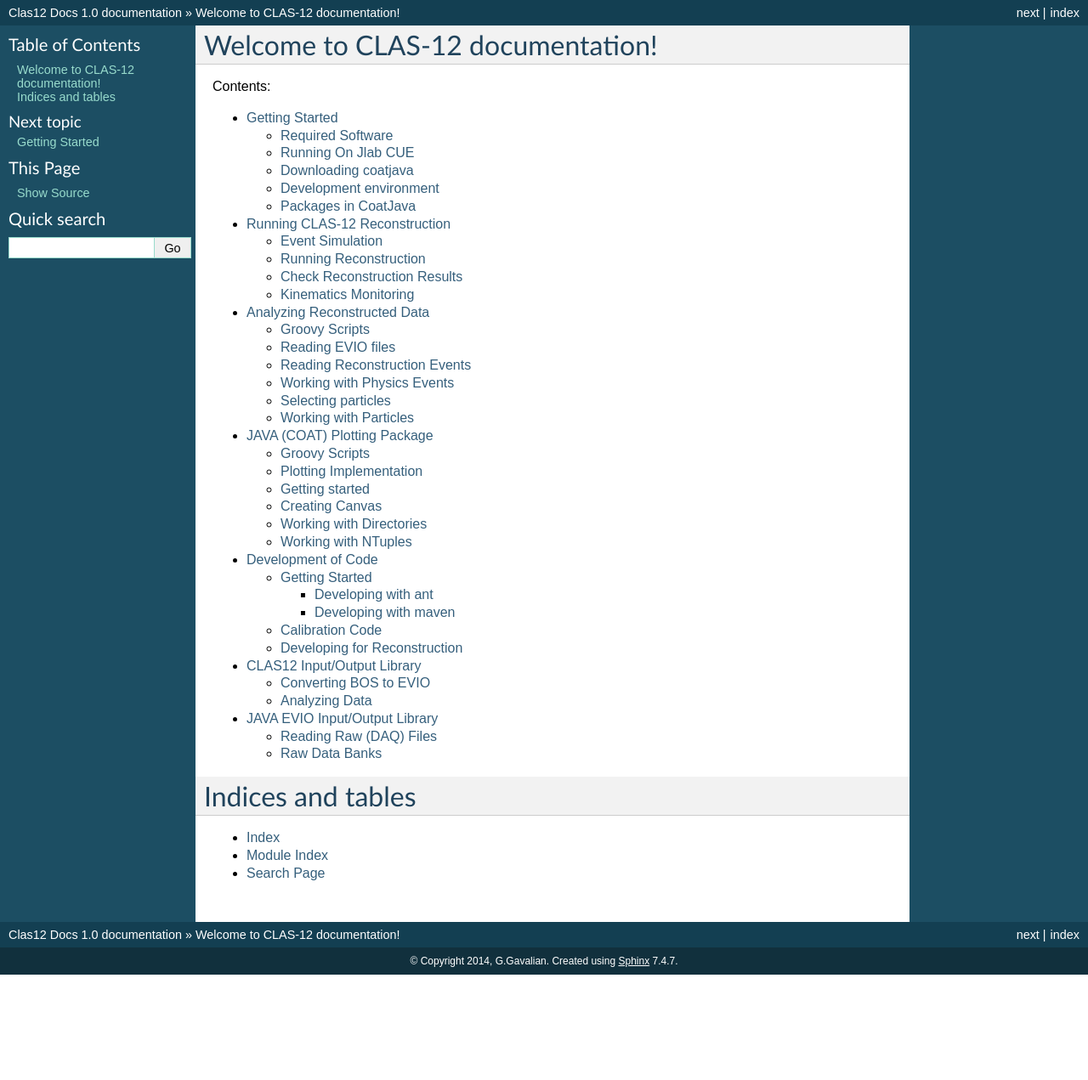
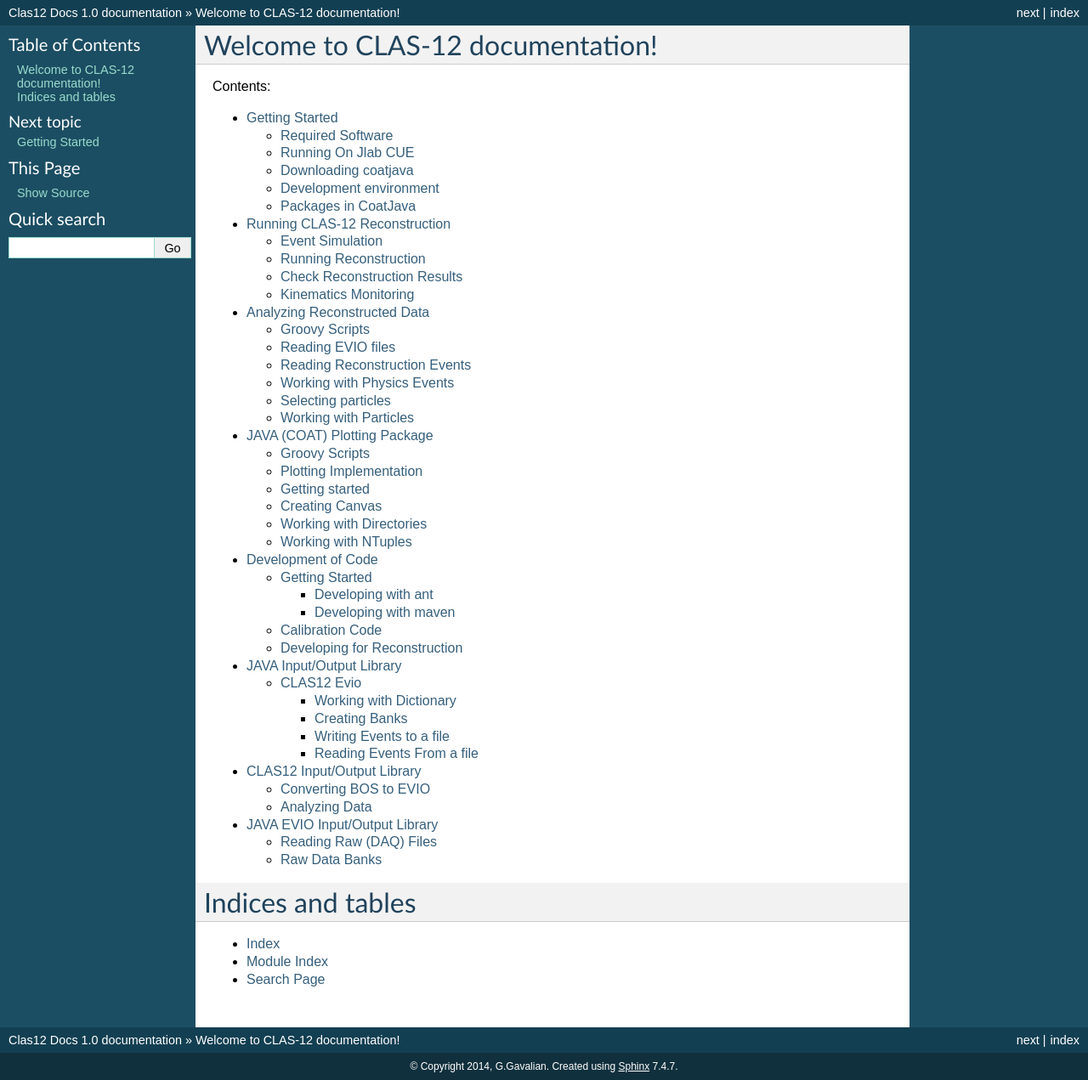
Before and after one commit to mckunkel/clas12docs, a Sphinx documentation site: the page built from OfflineSoftware/source/index.rst, in a window 1280 px wide. Shown: the whole page at 85% size. Built offline with Sphinx 7.4.7, drawn with Linux system fonts in a browser that asks for light colours; before the commit the page ends 1147 px from its top, so only the background shows below that; some of the changed lines change nothing that is shown.

Commit message:
added clasio

```diff
--- a/OfflineSoftware/source/index.rst
+++ b/OfflineSoftware/source/index.rst
@@ -16,6 +16,7 @@
    analysis/introduction
    plotting/introduction
    development/introduction
+   io/clasio.rst
    io/bosio
    io/evioraw
 
--- /dev/null
+++ b/OfflineSoftware/source/io/clasio.rst
@@ -0,0 +1,237 @@
+
+.. _clasio-intro:
+
+*************************
+JAVA Input/Output Library
+*************************
+
+CLAS/IO library is a java package developed to handle input/output of the
+common data types used in CLAS. The interface is implemented to make codes
+trasparent to the different types of data used. Implementations exist for
+formats BOS/FPACK, EVIO (clas12), and iG5 (data mining format). The document
+describes usage of the package with Jython.
+
+
+CLAS12 Evio
+===========
+
+Working with Dictionary
+-----------------------
+
+The bank definitions for CLAS12 are stored in XML files and are dynamically loaded
+at run time using the environmental variable CLAS12DIR or CLARA_SERVICES, if either
+of these variables are set the program will look for directory lib/bankdefs/clas12
+relative path for XML files to load.
+
+Each XML file contains several bank definitions for one detector including raw generated
+banks and reconstructed bank structures. Each bank is divided into sections, and each section
+has variables with same "tag" number and changing "num".
+Here is a sample XML describing a bank with two sections:
+
+.. code-block:: python
+
+   <evio_dictionary>
+   <bank name="CUSTOM" tag="100" info="custom bank">
+   <section name="part" tag="101"  num="0"   info="bank rows">
+    <column name="status"  type="int8"    num="1"   info="status of the particle"/>
+    <column name="charge"  type="int16"   num="2"   info="charge of the particle"/>
+    <column name="pid"     type="int32"   num="3"   info="particle ID"/>
+    <column name="px"      type="float32" num="7"   info="x component of the momentum"/>
+    <column name="py"      type="float32" num="8"   info="y component of the momentum"/>
+    <column name="pz"      type="float32" num="9"   info="z component of the momentum"/>
+    <column name="vx"      type="float32" num="10"  info="x coordinate of vertex"/>
+    <column name="vy"      type="float32" num="11"  info="y coordinate of vertex"/>
+    <column name="vz"      type="float32" num="12"  info="z coordinate of vertex"/>
+  </section>
+  <section name="detector" tag="102" num="0" info="detector information">
+    <column name="detectorid"  type="int8"     num="1"   info="detector id"/>
+    <column name="pindex"      type="int8"     num="2"   info="index to particle section"/>
+    <column name="X"           type="float32"  num="3"   info="X position of detector hit"/>
+    <column name="Y"           type="float32"  num="4"   info="Y position of detector hit"/>
+    <column name="Z"           type="float32"  num="5"   info="Z position of detector hit"/>
+    <column name="energy"      type="float32"  num="6"   info="energy deposited in detector"/>
+    <column name="time"        type="float32"  num="7"   info="time (ns)"/>
+  </section>
+ </bank>
+ </evio_dictionary>
+
+
+Each section of the bank will be presented as separate bank descriptor. This file will be parsed to have
+two descriptors: "CUSTOM::part" and "CUSTOM::detector". Here is an example groovy script showing parsing of the
+file and displaying bank information.
+
+.. code-block:: java
+
+   import org.jlab.evio.clas12.*;
+
+   EvioFactory.loadDictionary(".");
+   EvioFactory.getDictionary().show();
+
+The factory is initialized with XML files found in current directory and the content of
+the dictionary is displayed. The output is:
+
+.. code-block:: bash
+
+   +------------------------------------------+--------+--------+--------+
+   |                                      Bank| Columns|     Tag|  Number|
+   +------------------------------------------+--------+--------+--------+
+   |                          CUSTOM::detector|       7|     101|       0|
+   |                              CUSTOM::part|       9|     102|       0|
+   +------------------------------------------+--------+--------+--------+
+
+
+Two bank descriptors were initialized, each with three columns and 101 and 102 tags respectively.
+Initialization of the dictionary can be done in several ways. The method loadDictionary() with
+no arguments will search for XML files in directory $CLAS12DIR/lib/bankdefs/clas12, and will
+parse all XML files in that directory into descriptors. The method loadDictionary(String dirpath),
+will search for XML filed in given directory path.
+
+Show method prints out dictionary descriptors information, for more detailed information about
+particular bank descriptor, use:
+
+.. code-block:: java
+
+   EvioFactory.getDictionary().getDescriptor("CUSTOM::detector").show();
+
+Output:
+
+.. code-block:: bash
+
+        +------------------------+--------+--------+------------+
+        |                  Column|     Tag|  Number|        Type|
+        +------------------------+--------+--------+------------+
+        |              detectorid|     102|       1|        int8|
+        |                  pindex|     102|       2|        int8|
+        |                       X|     102|       3|     float32|
+        |                       Y|     102|       4|     float32|
+        |                       Z|     102|       5|     float32|
+        |                  energy|     102|       6|     float32|
+        |                    time|     102|       7|     float32|
+        +------------------------+--------+--------+------------+
+
+
+This will print out detailed information for given descriptor. The first line
+gives the descriptor name and the parent container tag (102 in this case), and the
+table describes each column with name, tag, number and data type.
+
+Creating Banks
+--------------
+
+Once the dictionary has been initialized user can create banks for given structures. Created bank will be
+initialized with given size. Example:
+
+.. code-block:: java
+
+   EvioDataBank   bank = (EvioDataBank) EvioFactory.getDictionary().createBank("CUSTOM::detector",2);
+   bank.show();
+
+This will create an instance of "CUSTOM::detector" bank and will allocate 2 rows for each column. And the show()
+method of the bank will printout the content of the bank with column names. Output looks like:
+
+.. code-block:: bash
+
+        pindex :             0              0
+    detectorid :             0              0
+          time :       0.00000        0.00000
+             Y :       0.00000        0.00000
+             X :       0.00000        0.00000
+        energy :       0.00000        0.00000
+             Z :       0.00000        0.00000
+
+Newly initialized bank has all entries equal to zero. To modify the entries set<type>() functionas are used.
+setFloat(name, row, value) or setInt(name, row, value). Here is an example:
+
+.. code-block::	java
+
+  bank.setByte("detectorid", 0, (byte) 15);
+  bank.setByte("pindex",     0, (byte)  1);
+  bank.setFloat("X",         0,  2.34);
+  bank.setFloat("Y",         0,  3.45);
+  bank.setFloat("Y",         0,  4.78);
+  bank.setFloat("time",      0,  0.34);
+  bank.setFloat("energy",    0,  1.23);
+  bank.show();
+
+Output:
+
+.. code-block:: bash
+
+  *****>>>>> BANK CUSTOM::detector  >>>> SIZE = 7
+        pindex :             1              0
+    detectorid :            15              0
+          time :       0.34000        0.00000
+             Y :       4.78000        0.00000
+             X :       2.34000        0.00000
+        energy :       1.23000        0.00000
+             Z :       0.00000        0.00000
+
+
+Writing Events to a file
+-------------------------
+
+The class EvioDataSync is used to write events into an EVIO file. The following script will
+write 10 events into a newly created file.
+
+.. code-block:: java
+
+ EvioDataSync  writer = new EvioDataSync();
+ writer.open("myfirstfile.evio");
+
+ for(int loop = 0; loop < 10; loop++){
+  EvioDataEvent event = (EvioDataEvent) writer.createEvent();
+  EvioDataBank   bankDET = (EvioDataBank) EvioFactory.getDictionary().createBank("CUSTOM::detector",2);
+  EvioDataBank   bankPRT = (EvioDataBank) EvioFactory.getDictionary().createBank("CUSTOM::part",1);
+  // Fill detector bank
+  bankDET.setByte("detectorid", 0, (byte) 15);
+  bankDET.setByte("pindex",     0, (byte)  1);
+  bankDET.setFloat("X",         0,  2.34);
+  bankDET.setFloat("Y",         0,  3.45);
+  bankDET.setFloat("Y",         0,  4.78);
+  bankDET.setFloat("time",      0,  0.34);
+  bankDET.setFloat("energy",    0,  1.23);
+  // Fill particle bank
+  bankPRT.setByte ("status",     0, (byte) 2);
+  bankPRT.setShort("charge",     0, (short) +1);
+  bankPRT.setInt  ("pid"   ,     0, 2212);
+  bankPRT.setFloat("px",    0,  0.489 );
+  bankPRT.setFloat("py",    0,  0.703 );
+  bankPRT.setFloat("pz",    0,  0.982 );
+  event.appendBanks(bankPRT,bankDET);
+  writer.writeEvent(event);
+ }
+ writer.close();
+
+The appendBanks takes any number of arguments, all the banks passed to the method have to be sections of the same bank.
+
+Reading Events From a file
+--------------------------
+
+For now the evio files do not contain the dictionary object, in the future the dictionary XML
+file will be enbedded in the file so user does not have to worry about having the XML descriptors
+locally to be able to access the banks. For now, the EvioSource object has to know where the
+XML files with bank descriptions are located. The dafault directory is $CLAS12DIR/lib/bankdefs/clas12.
+If there is a custom bank dictionary is used to write the file, it must be initialized
+before reading the file. In this example we need first to load the CUSTOM.xml file by loading the
+dictionary from current directory.
+
+.. code-block:: java
+
+  import org.jlab.evio.clas12.*;
+
+  EvioFactory.resetDictionary();
+  EvioFactory.loadDictionary(".");
+  EvioFactory.getDictionary().show();
+
+  EvioSource  reader = new EvioSource();
+  reader.open("myfirstfile.0.evio");
+
+  while(reader.hasEvent()==true){
+    EvioDataEvent event = (EvioDataEvent) reader.getNextEvent();
+    if(event.hasBank("CUSTOM::detector")==true){
+       EvioDataBank  bank = (EvioDataBank) event.getBank("CUSTOM::detector");
+       bank.show();
+    }
+  }
+
+This script will read the file created by previous script and printout the CUSTOM::detector bank if
+it exists in the event.
```
